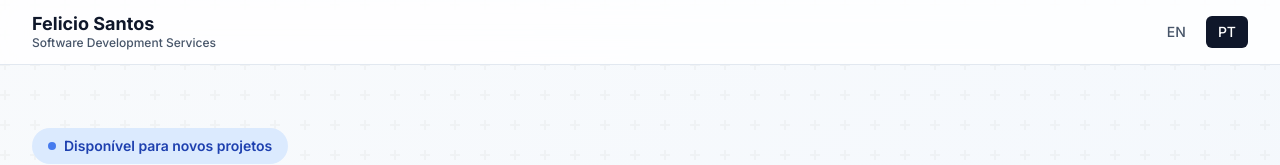
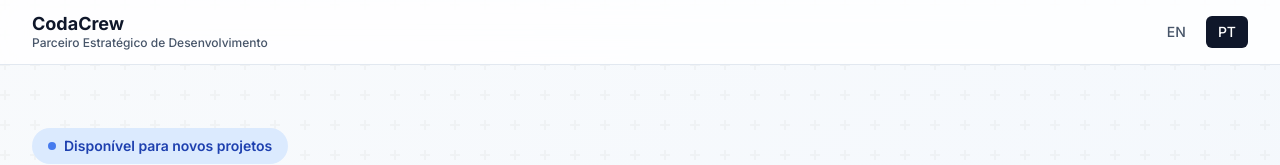
Before and after one commit to feliciosan/software-solutions, a Next.js app: page /pt-BR in a window 1280 px wide. Shown: the top 165 px of the page. Built offline with nearby package versions, Linux system fonts and the light colour scheme; no server answers.

Commit message:
feat: update branding to CodaCrew across metadata, headers, and localization files

```diff
--- a/app/[locale]/page.tsx
+++ b/app/[locale]/page.tsx
@@ -42,9 +42,9 @@ export async function generateMetadata({
       "consultoria técnica",
       "technical consulting",
     ],
-    authors: [{ name: "Felicio Santos" }],
-    creator: "Felicio Santos",
-    publisher: "Software Development Services",
+    authors: [{ name: "CodaCrew" }],
+    creator: "CodaCrew",
+    publisher: "CodaCrew",
     metadataBase: new URL(baseUrl),
     alternates: {
       canonical: currentUrl,
@@ -57,7 +57,7 @@ export async function generateMetadata({
       title: t("title"),
       description: t("description"),
       url: currentUrl,
-      siteName: "Software Development Services",
+      siteName: "CodaCrew",
       locale: locale,
       type: "website",
       images: [
@@ -73,7 +73,7 @@ export async function generateMetadata({
       card: "summary_large_image",
       title: t("title"),
       description: t("description"),
-      creator: "@feliciosan",
+      creator: "@codacrew",
       images: [`${baseUrl}/og-image.jpg`],
     },
     robots: {
@@ -110,7 +110,7 @@ export default async function HomePage({
   const jsonLd = {
     "@context": "https://schema.org",
     "@type": "Organization",
-    name: "Software Development Services",
+    name: "CodaCrew",
     description:
       locale === "pt-BR"
         ? "Time especializado em construir aplicações web e mobile de alta qualidade"
@@ -122,12 +122,12 @@ export default async function HomePage({
       process.env.NEXT_PUBLIC_BASE_URL || "https://yourdomain.com"
     }/logo.png`,
     sameAs: [
-      "https://github.com/feliciosan",
-      "https://linkedin.com/in/feliciosan",
+      "https://github.com/codacrew",
+      "https://linkedin.com/company/codacrew",
     ],
     founder: {
       "@type": "Person",
-      name: "Felicio Santos",
+      name: "CodaCrew Team",
     },
     offers: {
       "@type": "Offer",
--- a/app/opengraph-image.tsx
+++ b/app/opengraph-image.tsx
@@ -47,7 +47,7 @@ export default async function Image() {
             marginBottom: 20,
           }}
         >
-          Software Development Services
+          CodaCrew
         </div>
 
         {/* Subtitle */}
--- a/components/Header.tsx
+++ b/components/Header.tsx
@@ -1,16 +1,19 @@
+import { useTranslations } from "next-intl";
 import { LanguageSwitcher } from "./LanguageSwitcher";
 
 export function Header() {
+  const t = useTranslations("header");
+
   return (
     <header className="fixed top-0 left-0 right-0 z-50 bg-white/80 backdrop-blur-md border-b border-slate-200">
       <div className="max-w-7xl mx-auto px-4 sm:px-6 lg:px-8">
         <div className="flex items-center justify-between h-16">
           <div className="flex flex-col">
             <span className="text-lg font-bold text-slate-900 leading-tight">
-              Felicio Santos
+              CodaCrew
             </span>
             <span className="text-xs text-slate-600 font-medium">
-              Software Development Services
+              {t("tagline")}
             </span>
           </div>
 
--- a/components/HeroSection.tsx
+++ b/components/HeroSection.tsx
@@ -87,7 +87,7 @@ export function HeroSection() {
                     <div className="bg-slate-100 rounded-[22px] w-40 h-40 sm:w-48 sm:h-48 lg:w-56 lg:h-56 flex items-center justify-center overflow-hidden">
                       <Image
                         src="/profile-photo.png"
-                        alt="Felicio Santos - Senior Software Developer specializing in React, Next.js and TypeScript"
+                        alt="CodaCrew - Senior Software Development Team specializing in React, Next.js and TypeScript"
                         width={300}
                         height={300}
                         className="object-cover w-full h-full"
--- a/messages/en-US.json
+++ b/messages/en-US.json
@@ -2,6 +2,9 @@
   "metadata": {
     "title": "Software Development | Building digital solutions",
     "description": "Specialized team building high-quality web and mobile applications. From zero to deployment, with solid architecture and clean code."
+  },
+  "header": {
+    "tagline": "Strategic Development Partner"
   },
   "hero": {
     "headline": "From MVP to scale: We build digital products that grow with your business",
--- a/messages/pt-BR.json
+++ b/messages/pt-BR.json
@@ -2,6 +2,9 @@
   "metadata": {
     "title": "Software Development | Construindo soluções digitais",
     "description": "Time especializado em construir aplicações web e mobile de alta qualidade. Do zero ao deploy, com arquitetura sólida e código limpo."
+  },
+  "header": {
+    "tagline": "Parceiro Estratégico de Desenvolvimento"
   },
   "hero": {
     "headline": "Do MVP à escala: Desenvolvemos produtos digitais que crescem com seu negócio",
```
